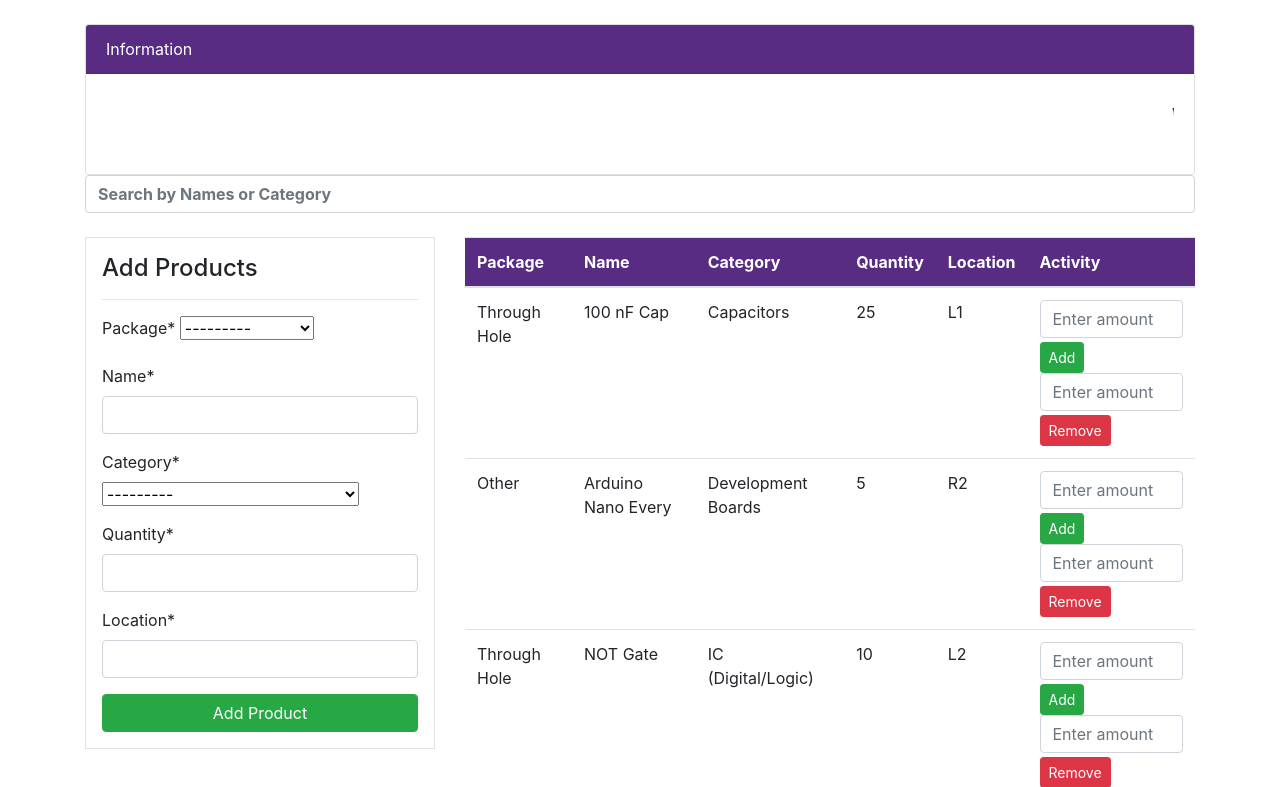
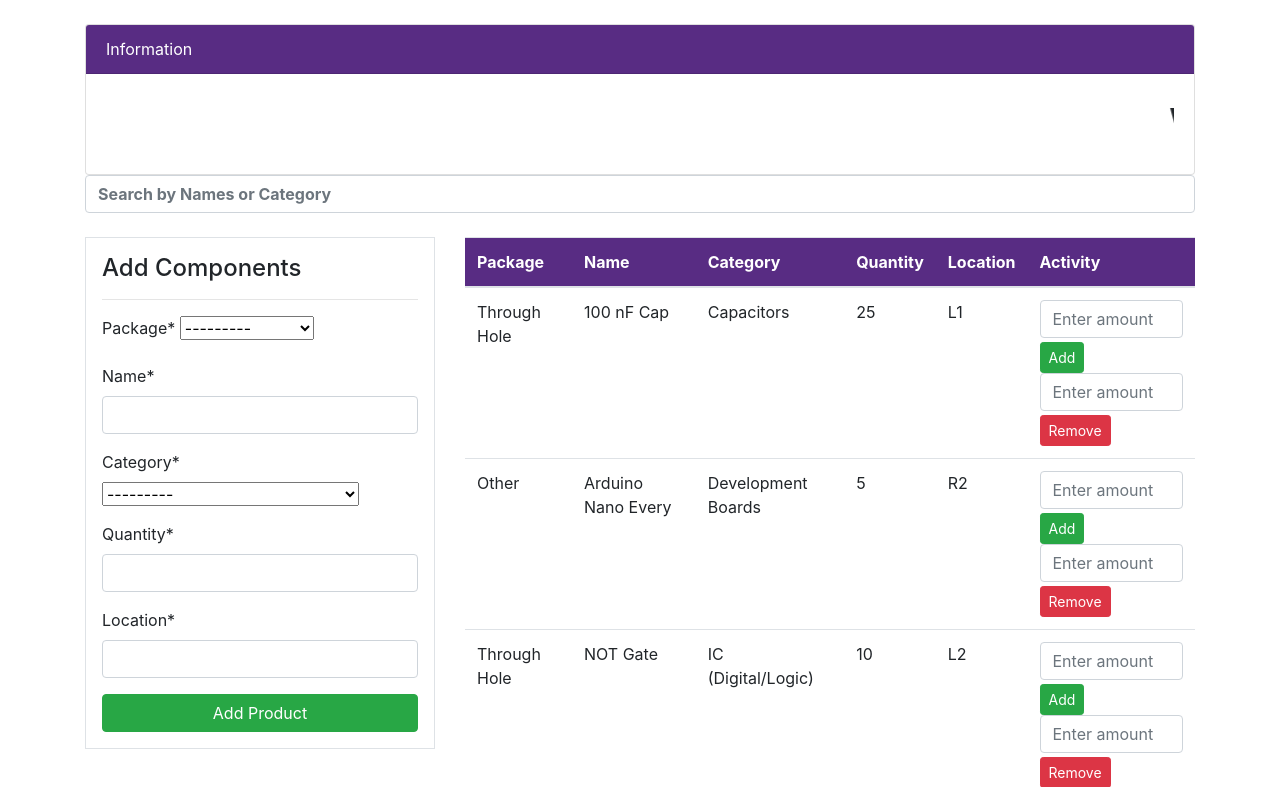
Before and after one commit to csjohnson4313/Lab-Inventory, a Django app: page / in a window 1280 px wide. Shown: the part 56-843 px from the top of the page. Run offline with Django 4.2, Linux system fonts and the light colour scheme; data comes from the database, SQL or seed files in the repository; some libraries are stand-ins or nearby versions.

Commit message:
Fixed Typo

```diff
--- a/templates/partials/table.html
+++ b/templates/partials/table.html
@@ -14,7 +14,7 @@
     <div class="row my-4">
         <div class="col-md-4">
             <div class="border bg-white p-3">
-                <h4>Add Products</h4>
+                <h4>Add Components</h4>
                 <hr>
                 <form method="POST">
                     {%csrf_token%}
```
